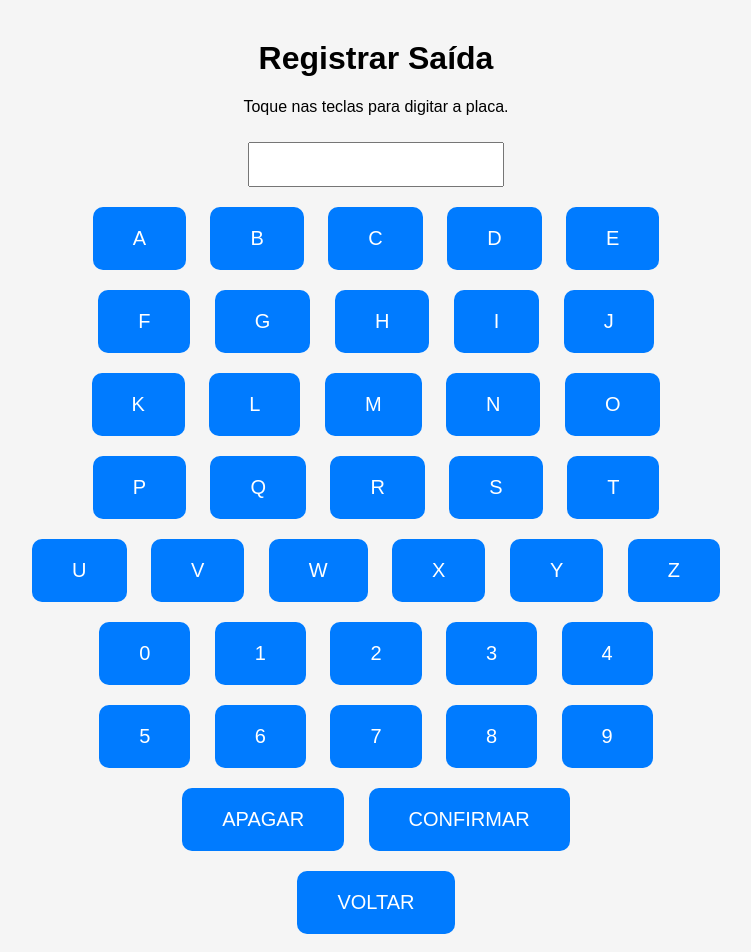
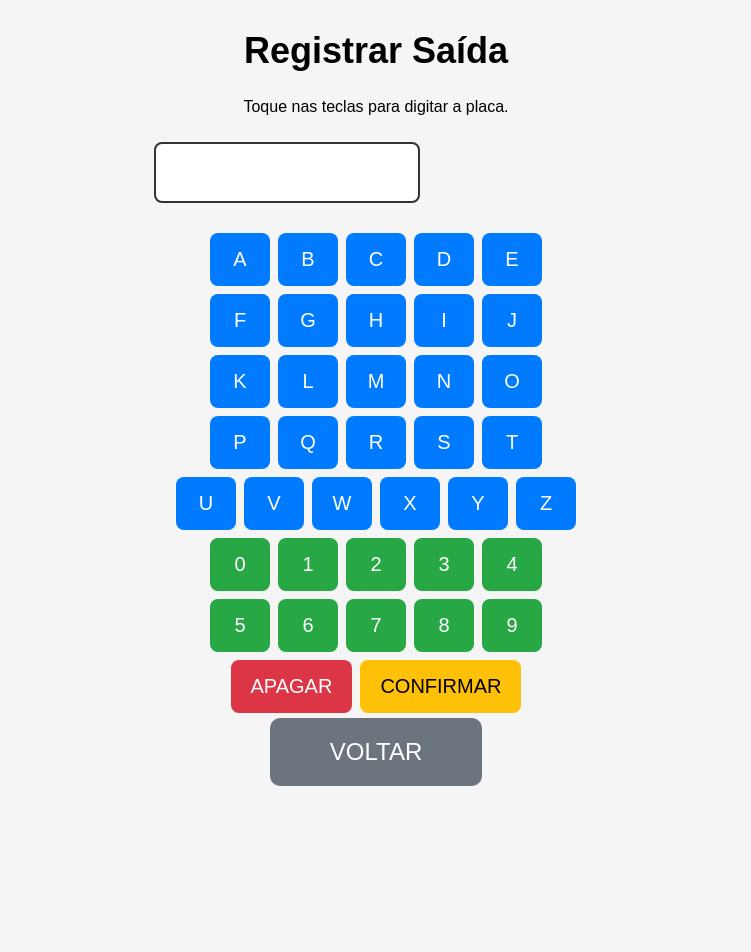
Before and after one commit to PedroMoeziaJr/programa_prime_park, a Flask app: page /saida in a window 1280 px wide. Shown: the whole page, without its empty margins (264-1015 px from the left). After the commit the page ends 786 px from the top, so only its background shows below. Run offline with Flask 3, Linux system fonts and the light colour scheme.

Commit message:
Refactor CSS styles for improved layout and design

```diff
--- a/static/style.css
+++ b/static/style.css
@@ -1,34 +1,176 @@
+* {
+    box-sizing: border-box;
+}
+
 body {
+    margin: 0;
+    padding: 0;
     font-family: Arial, sans-serif;
-    text-align: center;
     background: #f5f5f5;
 }
 
-h1 {
-    margin-top: 40px;
+.screen {
+    width: 100vw;
+    height: 100vh;
+    max-width: 100%;
+    max-height: 100%;
+    display: flex;
+    flex-direction: column;
+    align-items: center;
+    justify-content: flex-start;
+    padding-top: 20px;
 }
 
-.container {
-    margin: 30px auto;
+h1 {
+    margin: 10px 0;
+    font-size: 36px;
 }
 
-button {
-    padding: 20px 40px;
-    font-size: 20px;
-    margin: 10px;
+h2 {
+    margin: 5px 0 20px 0;
+}
+
+.menu-buttons {
+    margin-top: 40px;
+    display: flex;
+    flex-direction: column;
+    gap: 20px;
+}
+
+.btn-main, .btn-admin, .btn-back {
+    padding: 20px 60px;
+    font-size: 24px;
     border: none;
     border-radius: 10px;
+    cursor: pointer;
+    margin: 5px;
+}
+
+.btn-main {
     background: #007bff;
+    color: white;
+}
+
+.btn-main:hover {
+    background: #0056b3;
+}
+
+.btn-admin {
+    background: #28a745;
+    color: white;
+}
+
+.btn-admin:hover {
+    background: #1e7e34;
+}
+
+.btn-back {
+    background: #6c757d;
+    color: white;
+}
+
+.btn-back:hover {
+    background: #545b62;
+}
+
+.placa-input {
+    font-size: 32px;
+    text-align: center;
+    padding: 10px;
+    margin: 10px 0 20px 0;
+    width: 60%;
+    border-radius: 8px;
+    border: 2px solid #333;
+}
+
+.placa-display {
+    font-size: 40px;
+    margin: 20px 0;
+}
+
+.keyboard {
+    display: flex;
+    flex-direction: column;
+    gap: 8px;
+    margin-top: 10px;
+}
+
+.keyboard-row {
+    display: flex;
+    justify-content: center;
+    gap: 8px;
+}
+
+.key {
+    padding: 15px 20px;
+    font-size: 20px;
+    border-radius: 8px;
+    border: none;
+    cursor: pointer;
+    min-width: 60px;
+}
+
+.key-letter {
+    background: #007bff;
+    color: white;
+}
+
+.key-number {
+    background: #28a745;
+    color: white;
+}
+
+.key-action {
+    background: #dc3545;
+    color: white;
+    min-width: 120px;
+}
+
+.key-confirm {
+    background: #ffc107;
+    color: #000;
+    min-width: 140px;
+}
+
+.key:hover {
+    opacity: 0.9;
+}
+
+.erro {
+    color: red;
+    font-weight: bold;
+    margin-bottom: 10px;
+}
+
+.patio-table {
+    border-collapse: collapse;
+    width: 90%;
+    max-width: 900px;
+    margin-top: 20px;
+}
+
+.patio-table th, .patio-table td {
+    border: 1px solid #ccc;
+    padding: 10px;
+    font-size: 18px;
+    text-align: center;
+}
+
+.patio-table th {
+    background: #007bff;
+    color: white;
+}
+
+.btn-remove {
+    padding: 10px 20px;
+    font-size: 16px;
+    border-radius: 8px;
+    border: none;
+    background: #dc3545;
     color: white;
     cursor: pointer;
 }
 
-button:hover {
-    background: #0056b3;
+.btn-remove:hover {
+    background: #b21f2d;
 }
-
-input {
-    padding: 10px;
-    font-size: 18px;
-    margin: 10px;
-}
```
